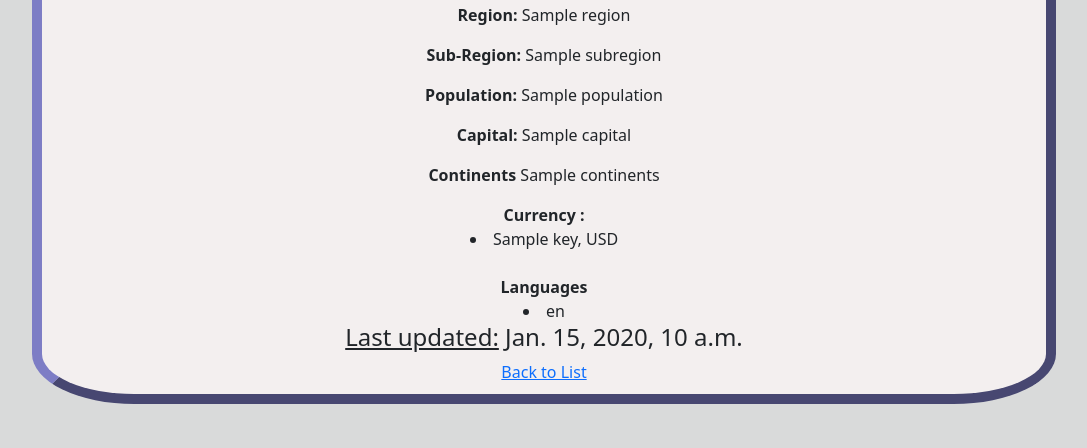
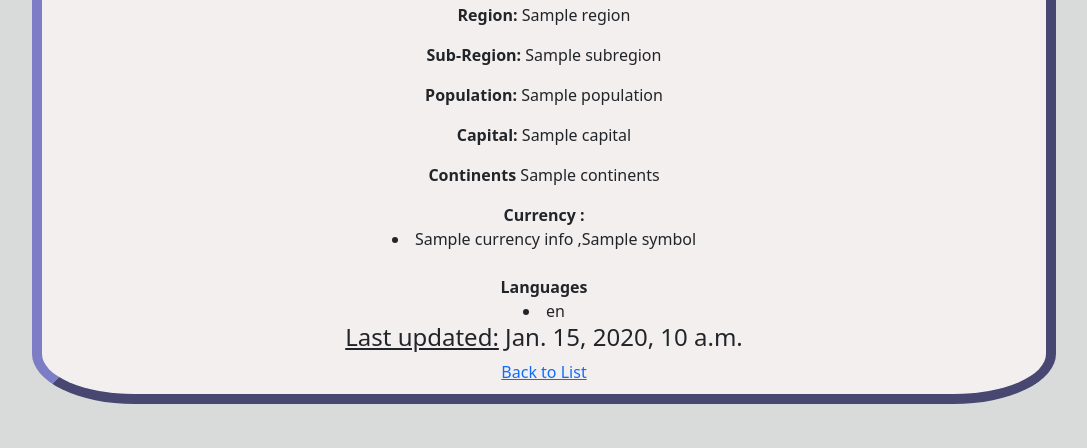
Before and after one commit to jennihunt/Country_Explorer_App, a Django app: template Country_Explorer/mainpage/templates/mainpage/country/country_detail.html in a window 1280 px wide. Shown: the part 252-700 px from the top of the page, without its empty margins (96-1183 px from the left). Run offline with Django 5.2, Linux system fonts and the light colour scheme; the template is opened without the code that fills it: most values are stand-ins (such as "Sample title", 1, 10 or a date in 2020); data that the repository does not hold is empty; some libraries are stand-ins or nearby versions.

Commit message:
project uploads

```diff
--- a/Country_Explorer/mainpage/templates/mainpage/country/country_detail.html
+++ b/Country_Explorer/mainpage/templates/mainpage/country/country_detail.html
@@ -17,7 +17,7 @@
 <!-- Loop through the currencies dictionary and extract the name -->
  <strong> Currency :</strong>
 {% for key,currency_info in country.currencies.items%}
-<li>{{key}}, {{ currency_info }} </li>
+<li>{{ currency_info.name }} ,{{currency_info.symbol}}</li>
 {% endfor %}
 {% else %}
 <p>No currencies available</p>
```
